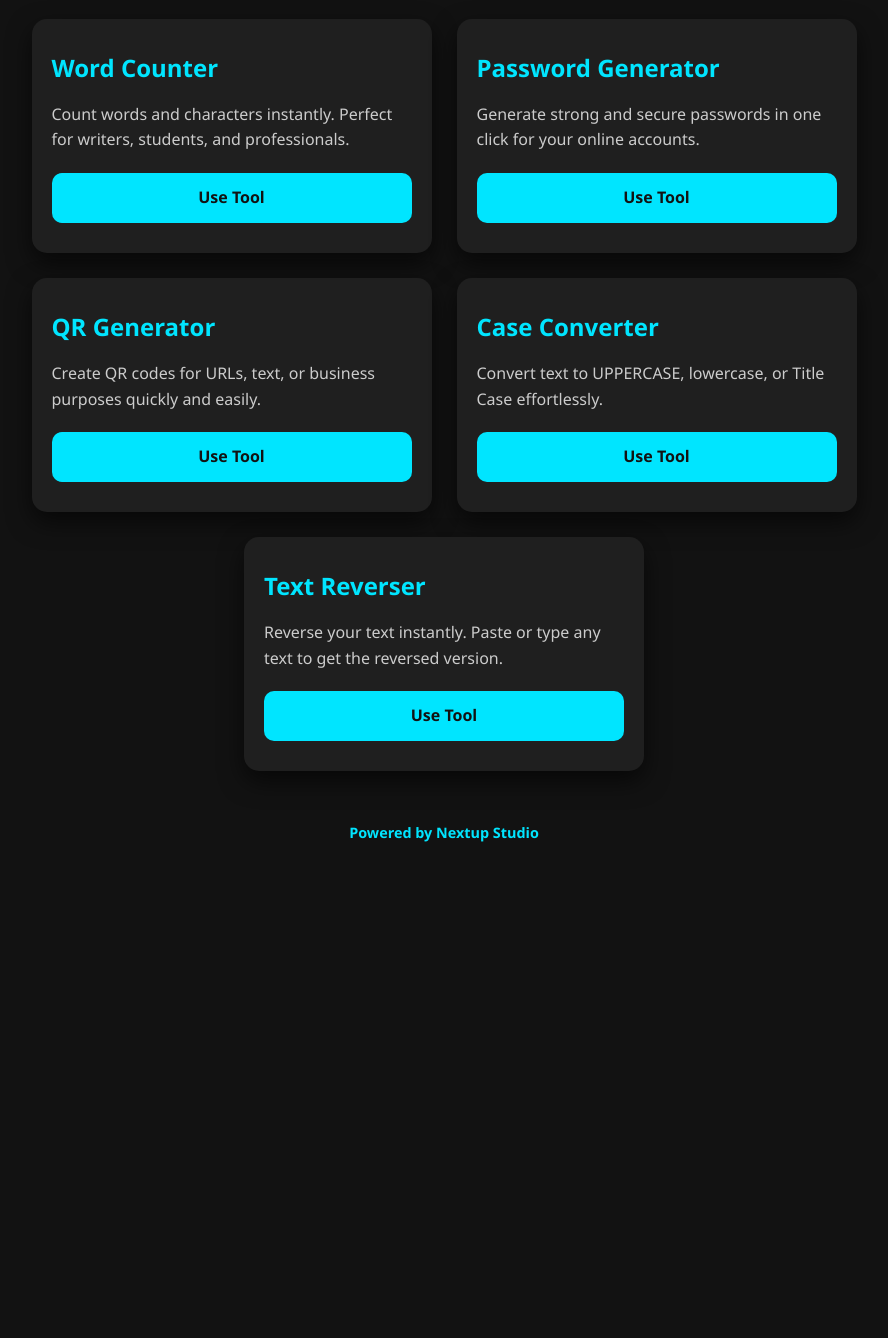
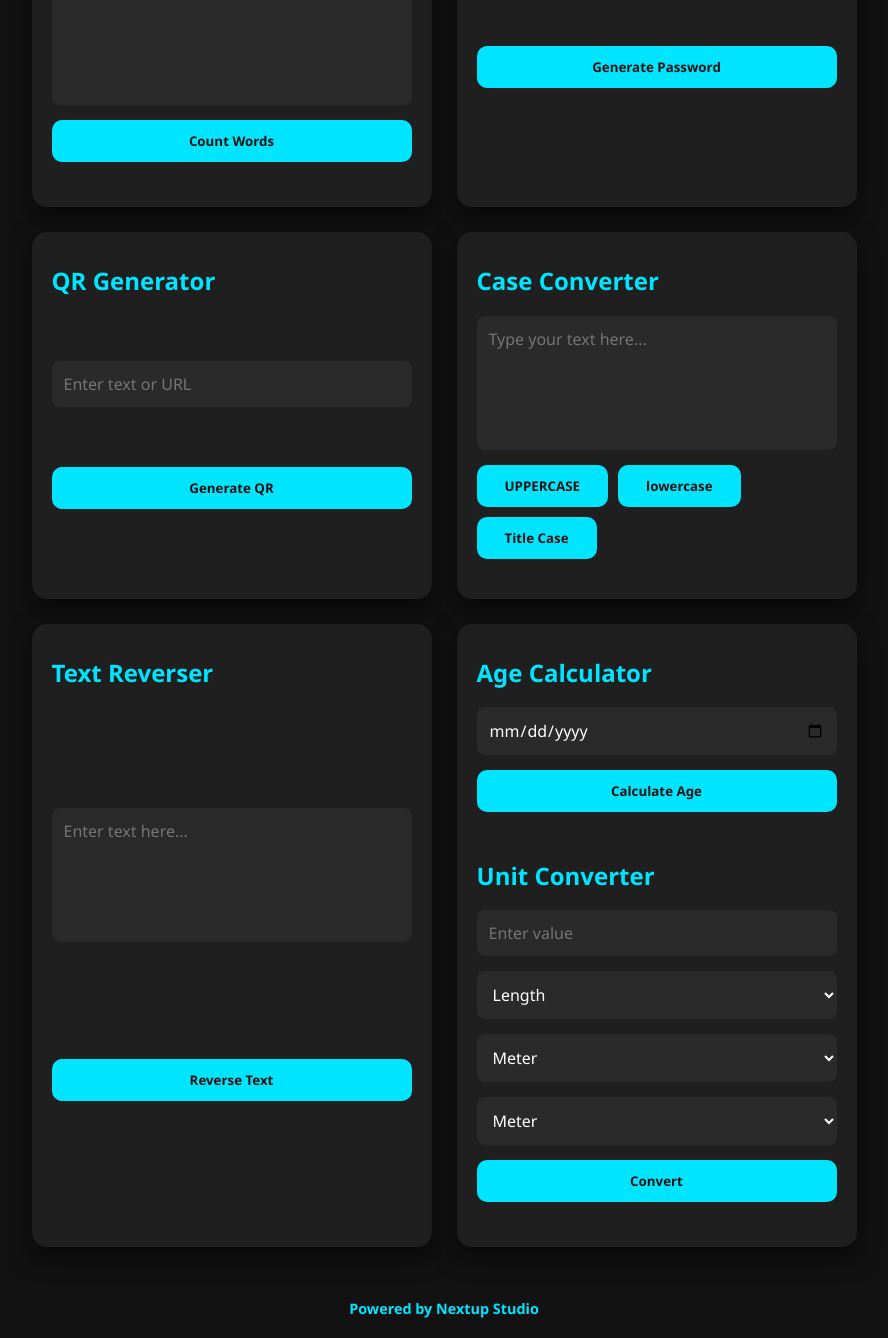
Before and after one commit to shreyagarwal72/toolhub, a plain HTML site: page index.html in a window 1280 px wide. Shown: the part 422-1760 px from the top of the page, without its empty margins (196-1084 px from the left). Before the commit the page ends 1286 px from the top, so only its background shows below. Drawn offline with Linux system fonts and the light colour scheme.

Commit message:
Update index.html

```diff
--- a/index.html
+++ b/index.html
@@ -3,47 +3,85 @@
 <head>
   <meta charset="UTF-8">
   <meta name="viewport" content="width=device-width, initial-scale=1.0">
-  <title>ToolHub - Professional Online Tools</title>
-  <meta name="description" content="ToolHub is a professional all-in-one online tools hub. Access Word Counter, Password Generator, QR Generator, Case Converter, and Text Reverser.">
+  <title>ToolHub - All Online Tools</title>
+  <meta name="description" content="ToolHub offers all essential online tools in one place: Word Counter, Password Generator, QR Generator, Case Converter, Text Reverser, Age & Unit Converter.">
   <link rel="stylesheet" href="style.css">
 </head>
 <body>
+
   <!-- Hero Section -->
   <header class="hero">
-    <h1>Welcome to ToolHub</h1>
-    <p>Your all-in-one hub for essential online tools. Fast, secure, and responsive.</p>
-    <a href="#tools" class="cta-btn">Explore Tools</a>
+    <h1>ToolHub</h1>
+    <p>All essential online tools in one place. Simple, fast, and professional.</p>
   </header>
 
   <!-- Tools Section -->
-  <section class="tools" id="tools">
-    <h2>Available Tools</h2>
+  <section class="tools">
     <div class="tool-cards">
+
+      <!-- Word Counter -->
       <div class="card">
         <h3>Word Counter</h3>
-        <p>Count words and characters instantly. Perfect for writers, students, and professionals.</p>
-        <a href="word.html" class="card-btn">Use Tool</a>
+        <textarea id="wordText" placeholder="Enter text here..." rows="5"></textarea>
+        <button onclick="countWords()" class="card-btn">Count Words</button>
+        <div id="wordResult" style="margin-top:15px; color:#00e5ff; font-weight:bold;"></div>
       </div>
+
+      <!-- Password Generator -->
       <div class="card">
         <h3>Password Generator</h3>
-        <p>Generate strong and secure passwords in one click for your online accounts.</p>
-        <a href="password.html" class="card-btn">Use Tool</a>
+        <button onclick="generatePassword()" class="card-btn">Generate Password</button>
+        <div id="passwordResult" style="margin-top:15px; color:#00e5ff; font-weight:bold; word-break: break-word;"></div>
       </div>
+
+      <!-- QR Generator -->
       <div class="card">
         <h3>QR Generator</h3>
-        <p>Create QR codes for URLs, text, or business purposes quickly and easily.</p>
-        <a href="qr.html" class="card-btn">Use Tool</a>
+        <input type="text" id="qrText" placeholder="Enter text or URL">
+        <button onclick="generateQR()" class="card-btn">Generate QR</button>
+        <div id="qrResult" style="margin-top:15px;"></div>
       </div>
+
+      <!-- Case Converter -->
       <div class="card">
         <h3>Case Converter</h3>
-        <p>Convert text to UPPERCASE, lowercase, or Title Case effortlessly.</p>
-        <a href="case.html" class="card-btn">Use Tool</a>
+        <textarea id="caseText" placeholder="Type your text here..." rows="5"></textarea>
+        <div style="display:flex; gap:10px; flex-wrap:wrap; margin-bottom:10px;">
+          <button onclick="convertCase('upper')" class="card-btn">UPPERCASE</button>
+          <button onclick="convertCase('lower')" class="card-btn">lowercase</button>
+          <button onclick="convertCase('title')" class="card-btn">Title Case</button>
+        </div>
+        <div id="caseResult" style="color:#00e5ff; font-weight:bold;"></div>
       </div>
+
+      <!-- Text Reverser -->
       <div class="card">
         <h3>Text Reverser</h3>
-        <p>Reverse your text instantly. Paste or type any text to get the reversed version.</p>
-        <a href="reverser.html" class="card-btn">Use Tool</a>
+        <textarea id="reverseText" placeholder="Enter text here..." rows="5"></textarea>
+        <button onclick="reverseText()" class="card-btn">Reverse Text</button>
+        <div id="reverseResult" style="margin-top:15px; color:#00e5ff; font-weight:bold; word-break: break-word;"></div>
       </div>
+
+      <!-- Age & Unit Converter -->
+      <div class="card">
+        <h3>Age Calculator</h3>
+        <input type="date" id="birthDate">
+        <button onclick="calculateAge()" class="card-btn">Calculate Age</button>
+        <div id="ageResult" style="margin-top:15px; color:#00e5ff; font-weight:bold;"></div>
+
+        <h3 style="margin-top:30px;">Unit Converter</h3>
+        <input type="number" id="unitInput" placeholder="Enter value">
+        <select id="unitType" onchange="updateUnits()">
+          <option value="length">Length</option>
+          <option value="weight">Weight</option>
+          <option value="temperature">Temperature</option>
+        </select>
+        <select id="unitFrom"></select>
+        <select id="unitTo"></select>
+        <button onclick="convertUnit()" class="card-btn">Convert</button>
+        <div id="unitResult" style="margin-top:15px; color:#00e5ff; font-weight:bold;"></div>
+      </div>
+
     </div>
   </section>
 
@@ -53,5 +91,8 @@
       Powered by Nextup Studio
     </a>
   </footer>
+
+  <!-- External Script -->
+  <script src="script.js"></script>
 </body>
 </html>
```
